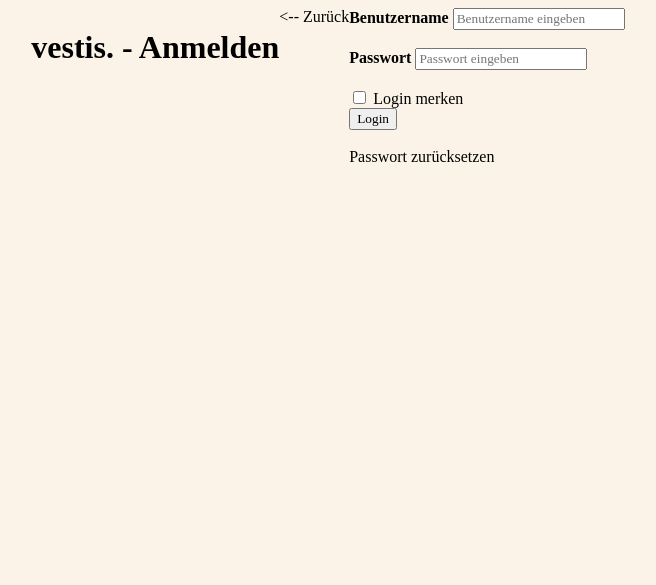
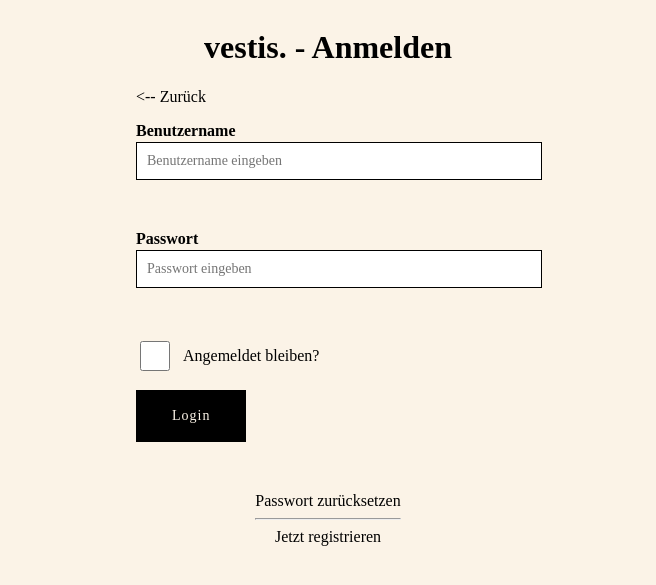
Before and after one commit to BadmintonCore/app, a PHP site: page /login.html in a window 1280 px wide. Shown: the top 585 px of the page, without its empty margins (312-968 px from the left). Run offline with PHP 8.4, Linux system fonts and the light colour scheme.

Commit message:
feat: Added some good style

```diff
--- a/src/login.html
+++ b/src/login.html
@@ -13,9 +13,9 @@
 <h1>
     vestis. - Anmelden
 </h1>
-<a href="index.html"><-- Zurück</a>
-<form>
-    <div id="userInput">
+<form id="loginOrRegister">
+    <a class="back-btn" href="index.html"><-- Zurück</a>
+    <div class="form-input">
         <label for="user">
             <b>Benutzername</b>
         </label>
@@ -24,7 +24,7 @@
 
     <br/>
 
-    <div id="passwordInput">
+    <div class="form-input">
         <label for="password">
             <b>Passwort</b>
         </label>
@@ -33,24 +33,26 @@
 
     <br/>
 
-    <div id="loginRemember">
-        <label>
+    <div class="form-input">
+        <label class="checkbox">
             <input type="checkbox" name="remember_me">
-            Login merken
+            Angemeldet bleiben?
         </label>
     </div>
 
-    <div id="submitButton">
-        <button type="submit">
-            Login
-        </button>
-    </div>
+    <button type="submit" class="btn" style="align-self: flex-start">
+        Login
+    </button>
 
     <br/>
 
-    <div id="forgotPassword">
+    <div id="resetAndRegister">
         <a href="https://thi.de">
             Passwort zurücksetzen
+        </a>
+        <hr/>
+        <a href="registration.html">
+            Jetzt registrieren
         </a>
     </div>
 </form>
--- a/src/mystyle.css
+++ b/src/mystyle.css
@@ -7,6 +7,12 @@
     --footer-height: 50px;
     --text-color: black;
     --button-hover-color: #656565;
+    --accent-color: #b35c7d;
+}
+
+/* Weitere Überschrifen können hier mit ,-Separierung ergänzt werden */
+h1 {
+    text-align: center;
 }
 
 * {
@@ -21,7 +27,9 @@ p {
 body {
     background-color: var(--primary-background-color);
     display: flex;
+    flex-direction: column;
     justify-content: center;
+    align-items: center;
 }
 
 th {
@@ -38,6 +46,7 @@ header {
 header img {
     height: var(--header-height);
 }
+
 footer {
     position: absolute;
     width: 90%;
@@ -65,15 +74,29 @@ a:hover {
     color: var(--primary-background-color);
     background-color: var(--text-color);
     border-radius: 0px;
+    border: none;
     padding: 18px 36px;
-    display: inline-block;
-    font-family: "Lucida Console", Monaco, monospace;
     font-size: 14px;
     letter-spacing: 1px;
     cursor: pointer;
     box-shadow: inset 0 0 0 0 var(--button-hover-color);
     transition: ease-in .3s;
+    display: flex;
+    align-items: center;
+    justify-content: center;
+}
 
+.btn.secondary {
+    background-color: unset;
+}
+
+.btn svg {
+    width: 14px;
+    height: 14px;
+}
+
+.back-btn {
+    align-self: flex-start;
 }
 
 .btn:hover {
@@ -87,6 +110,61 @@ a:hover {
     }
 }
 
+form {
+    display: flex;
+    flex-direction: column;
+    justify-content: center;
+    align-items: center;
+    gap: 1em;
+    width: 100%;
+}
+
+.form-input {
+    display: flex;
+    flex-direction: column;
+    gap: 2px;
+    width: 100%;
+}
+
+.form-input input {
+    padding: 10px;
+    font-size: 14px;
+    border-radius: 0;
+    border: 1px solid #000000;
+    width: 100%;
+}
+
+.form-input label.checkbox {
+    display: flex;
+    align-items: center;
+    gap: 10px;
+}
+
+.form-input input[type="checkbox"] {
+    width: 30px;
+    height: 30px;
+}
+
+
+.form-input input[type="checkbox"]:checked {
+    accent-color: var(--accent-color);
+}
+
+.form-input input[type="checkbox"]:focus {
+    outline: none;
+}
+
+.form-input input:focus {
+    outline: 2px solid var(--accent-color);
+}
+
+#resetAndRegister {
+    text-align: center;
+}
+
+#loginOrRegister {
+    width: 30vw;
+}
 
 
 /*Author: Lasse Hoffmann, Mathis Burger, Lennart Moog*/
--- a/registration.html
+++ b/src/registration.html
@@ -13,9 +13,9 @@
         <h1>
             vestis. - Registrieren
         </h1>
-        <a href="index.html"><-- Zurück</a>
         <form>
-            <div id="userInput">
+            <a class="back-btn" href="index.html"><-- Zurück</a>
+            <div class="form-input">
                 <label for="user">
                     <b>Benutzername</b>
                 </label>
@@ -24,7 +24,7 @@
 
             <br/>
 
-            <div id="passwordInput">
+            <div class="form-input">
                 <label for="password">
                     <b>Passwort</b>
                 </label>
```
Also changed, not shown: src/index.html (+7 -1 lines).
